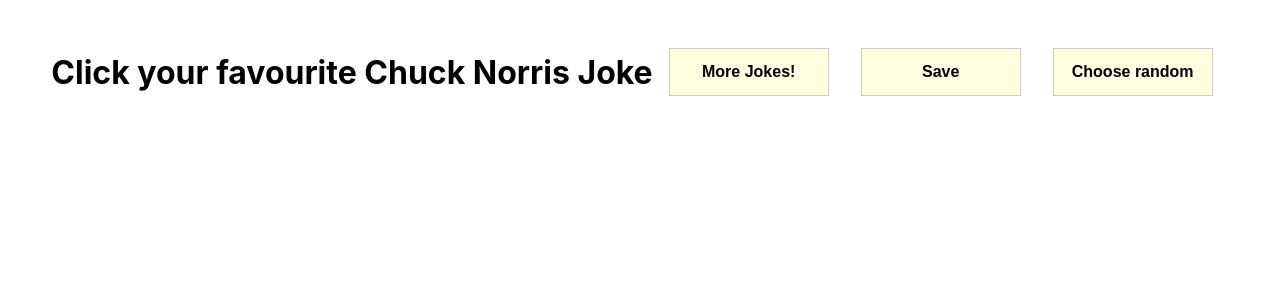
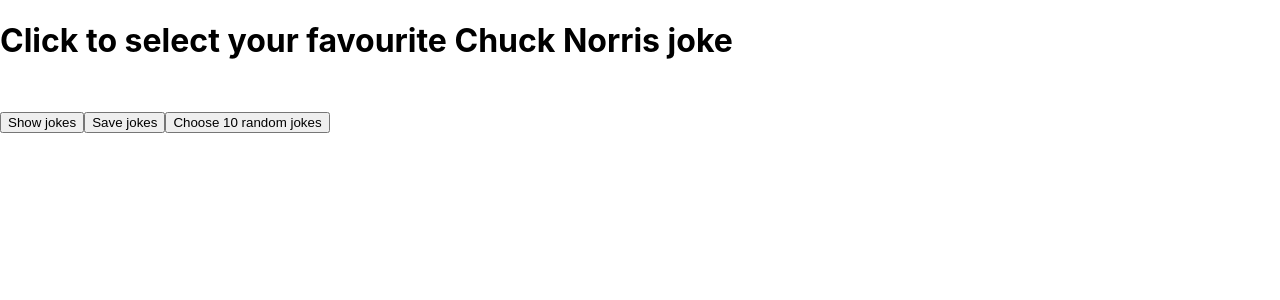
Before and after one commit to reposman33/frontmen-code-assignment, a React (Create React App) app: page / in a window 1280 px wide. Shown: the top 300 px of the page. Built offline with nearby package versions, Linux system fonts and the light colour scheme.

Commit message:
Fixed selecting 10 random jokes from a list when there were already favouite jokes selected; adding onscreen text when random jokes selected; renaming 'favorite' to 'favourite'

```diff
--- a/src/components/jokes.js
+++ b/src/components/jokes.js
@@ -7,10 +7,11 @@
 	constructor(props) {
 		super(props);
 		const savedJokes = localStorage.getItem("jokes");
-		const savedFavoriteJokes = localStorage.getItem("favoriteJokes");
+		const savedfavouriteJokes = localStorage.getItem("favouriteJokes");
 		this.initialState = {
 			jokes: savedJokes ? JSON.parse(savedJokes) : [],
-			favoriteJokes: savedFavoriteJokes ? JSON.parse(savedFavoriteJokes) : []
+			favouriteJokes: savedfavouriteJokes ? JSON.parse(savedfavouriteJokes) : [],
+			feedback: ""
 		};
 		this.state = this.initialState;
 		this.api = new API();
@@ -18,36 +19,53 @@
 
 	componentDidMount() {}
 
-	onToggleFavorite = jokeId => {
-		const favorites = this.state.favoriteJokes.includes(jokeId)
-			? this.state.favoriteJokes.filter(id => id !== jokeId)
-			: [...this.state.favoriteJokes, jokeId];
-		this.setState({ favoriteJokes: favorites });
+	onTogglefavourite = jokeId => {
+		const favourites = this.state.favouriteJokes.includes(jokeId)
+			? this.state.favouriteJokes.filter(id => id !== jokeId)
+			: [...this.state.favouriteJokes, jokeId];
+		this.setState({ favouriteJokes: favourites });
 	};
 
 	// "We can also turn a timer on/off via a button (every 5 seconds). This will add one random joke to the
 	// favourites list http://api.icndb.com/jokes/random/1 until the list has 10 items.""
 	// vertaling: Via een knop kan elke 5 seconden een favoriete grap geselecteerd worden tot een maximum van 10.
-	selectRandomFavorite = () => {
-		// create 10 random favorite jokes;
+	selectRandomfavourite = () => {
+		const RANDOM_JOKES_COUNT = 10;
 		const randomJokes = [];
-		const jokes = this.state.jokes.slice();
-		for (let i = 0; i < 10; i++) {
-			let randomIndex = Math.floor(Math.random() * (jokes.length - 1));
-			randomJokes.push(jokes[randomIndex].id);
-			jokes.splice(randomIndex, 1);
+		// create 10 random favourite jokes that are not already favourites...
+		const jokesToChooseFrom = this.state.jokes.filter(joke => !this.state.favouriteJokes.includes(joke.id));
+		// are there enough jokes to randomly selectfrom?
+		const slack = jokesToChooseFrom.length - RANDOM_JOKES_COUNT;
+
+		// you cannot select 10 random items from a list containng 10 or less items
+		if (slack <= 0) {
+			alert(`Can not choose ${RANDOM_JOKES_COUNT} random jokes from a total of ${jokesToChooseFrom.length}`);
+			return;
 		}
-		// update the state every 5 secs with a favorite joke
+		// show user how many remaining jokes are selected
+		this.setState({ feedback: `Selecting 10 random jokes from a total of ${jokesToChooseFrom.length}` });
+		for (let i = 0; i < RANDOM_JOKES_COUNT; i++) {
+			// select a random joke
+			let randomIndex = Math.floor(Math.random() * jokesToChooseFrom.length);
+			randomJokes.push(jokesToChooseFrom[randomIndex].id);
+			// remove selected joke from source array - we don't want to select it again
+			jokesToChooseFrom.splice(randomIndex, 1);
+		}
+		// update the state every 5 secs with a favourite joke
 		const id = setInterval(() => {
-			this.setState({
-				favoriteJokes: [...this.state.favoriteJokes, randomJokes[0]]
-			});
+			// use functional setState or this will not work...
+			this.setState(() => ({
+				favouriteJokes: [...this.state.favouriteJokes, randomJokes[0]]
+			}));
+			// remove random favourite joke when displayed as selected
 			randomJokes.splice(0, 1);
-			if (randomJokes.length === 0) {
+			// stop showing random favourite jokes when there are no more
+			if (randomJokes.length <= 0) {
+				// remove feedback message
+				this.setState({ feedback: "" });
 				clearInterval(id);
 			}
-		}, 5000);
-		// add these to the state
+		}, 500);
 	};
 
 	onGetJokes = () => {
@@ -55,32 +73,41 @@
 	};
 
 	onSave = () => {
+		// if there are jokes, save in localStorage
 		this.state.jokes.length && localStorage.setItem("jokes", JSON.stringify(this.state.jokes));
-		this.state.favoriteJokes.length &&
-			localStorage.setItem("favoriteJokes", JSON.stringify(this.state.favoriteJokes));
+		// if there are favouriteJokes, save in localStorage
+		this.state.favouriteJokes.length &&
+			localStorage.setItem("favouriteJokes", JSON.stringify(this.state.favouriteJokes));
 	};
 
 	async getJokes() {
 		const jokes = await this.api.getRandomJokes(20);
-		this.setState({ jokes: jokes.map(joke => ({ id: joke.id, joke: joke.joke })) });
+		this.setState({ jokes: jokes.map(joke => ({ id: joke.id, joke: joke.joke })), favouriteJokes: [] });
 	}
 
 	render() {
 		return (
+			<React.Fragment>
+				<div className='header'>
+					<h1>Click to select your favourite Chuck Norris joke</h1>
+				</div>
 				<div className='container'>
-				<h1>Click your favourite Chuck Norris Joke</h1>
-				<button onClick={this.onGetJokes}>More Jokes!</button>
-				<button onClick={this.onSave}>Save</button>
-				<button onClick={this.selectRandomFavorite}>Choose random</button>
 					{this.state.jokes.map(joke => (
 						<Joke
 							id={joke.id}
 							key={joke.id}
 							joke={joke.joke}
-						favorite={this.state.favoriteJokes.includes(joke.id)}
-						onClick={this.onToggleFavorite}></Joke>
+							favourite={this.state.favouriteJokes.includes(joke.id)}
+							onClick={this.onTogglefavourite}></Joke>
 					))}
 				</div>
+				<div className='footer'>
+					<h3>{this.state.feedback.length ? this.state.feedback : null}</h3>
+					<button onClick={this.onGetJokes}>{this.state.jokes.length ? "Update" : "Show"} jokes</button>
+					<button onClick={this.onSave}>Save jokes</button>
+					<button onClick={this.selectRandomfavourite}>Choose 10 random jokes</button>
+				</div>
+			</React.Fragment>
 		);
 	}
 }
```
Lines whose indentation alone changed are shown as unchanged.
